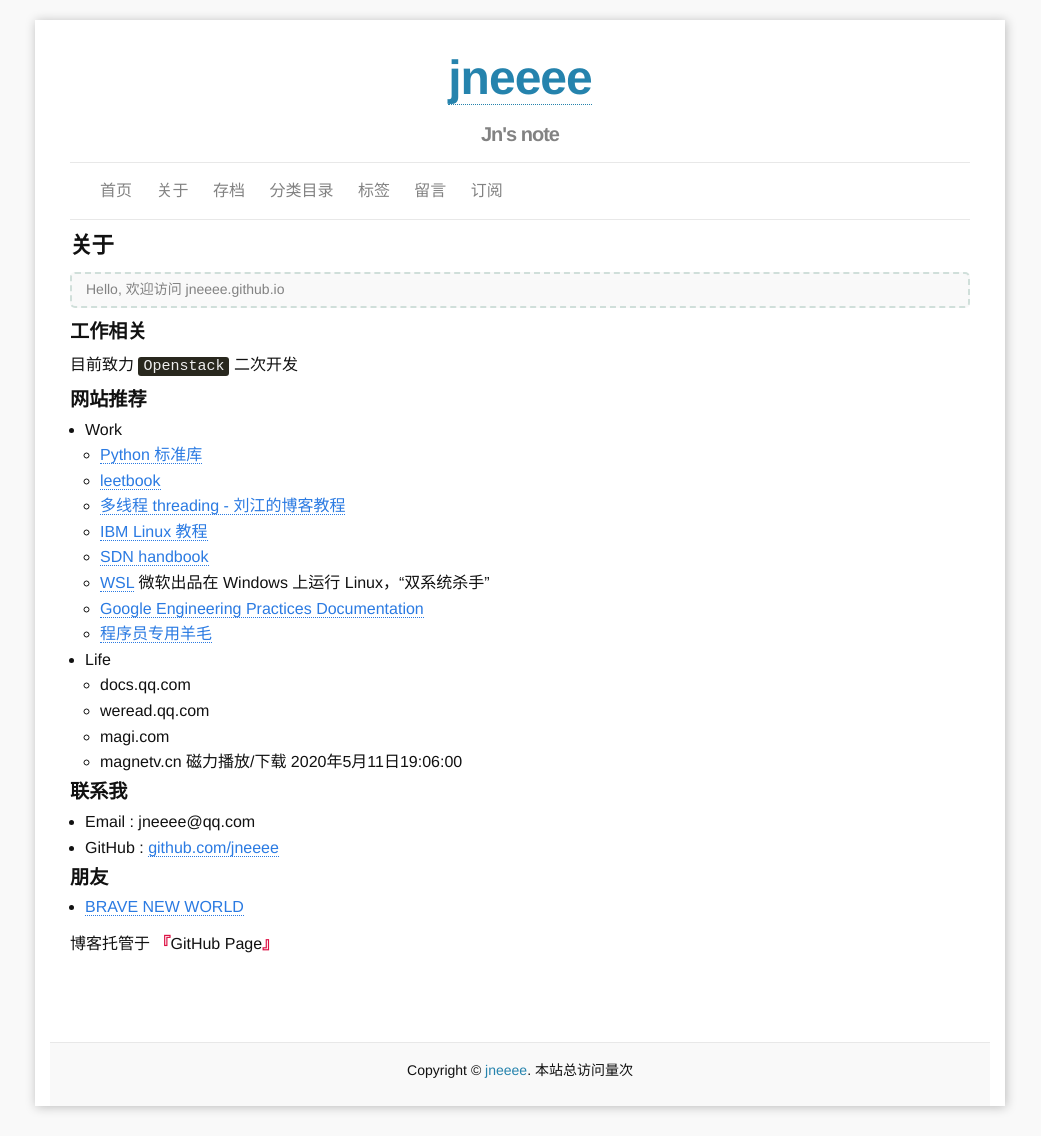
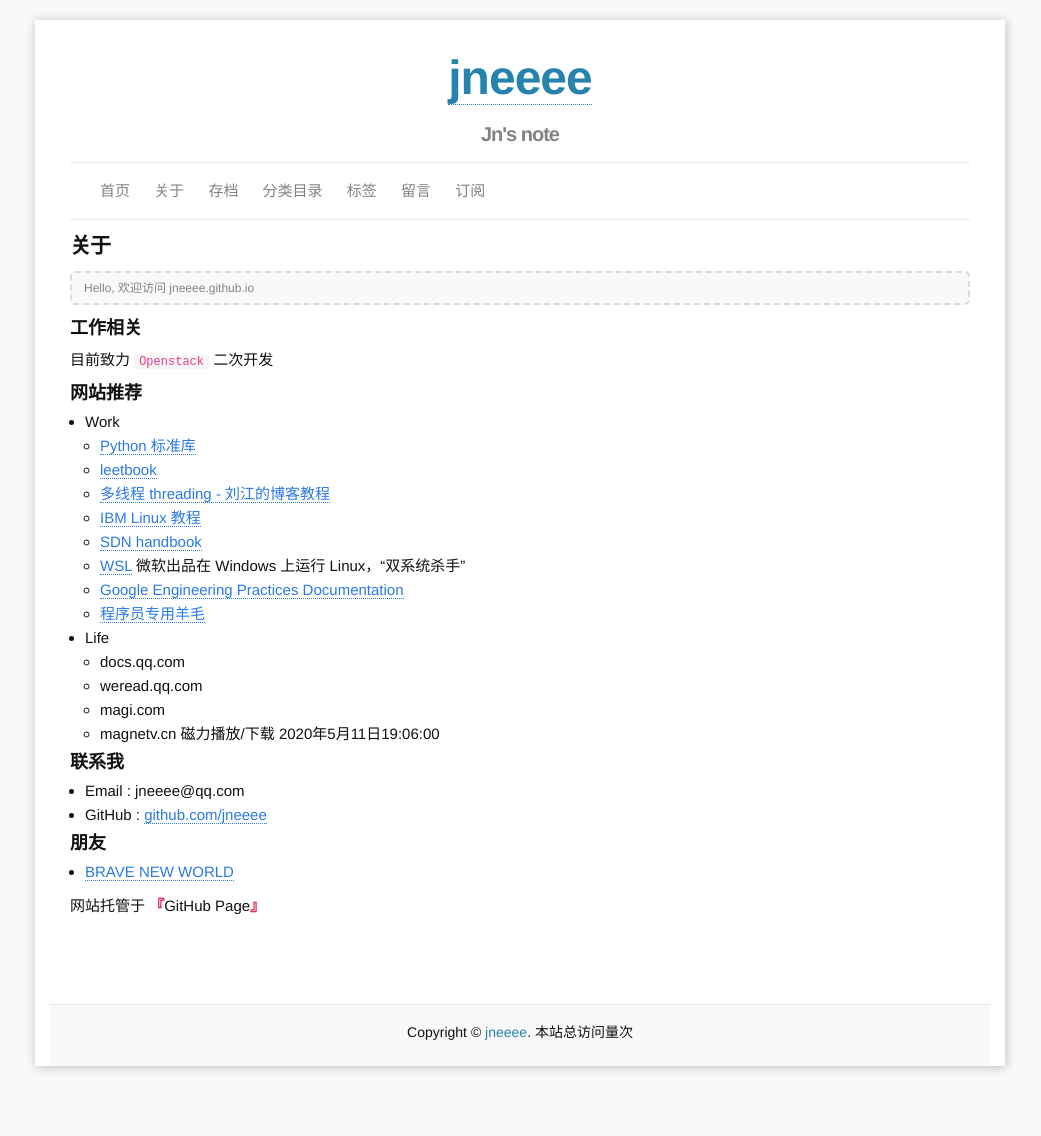
Before and after one commit to jneeee/jneeee.github.io, a Jekyll site: the page built from b_about.md, in a window 1280 px wide. Shown: the whole page, without its empty margins (120-1161 px from the left). Built offline with Jekyll 4.4.1, drawn with Linux system fonts in a browser that asks for light colours; comment, search, counter and statistics services are not loaded; after the commit the page ends 1096 px from its top, so only the background shows below that.

Commit message:
Change code css

```diff
--- a/_sass/_base.scss
+++ b/_sass/_base.scss
@@ -170,7 +170,6 @@ a {
 /**
  * Blockquotes
  */
-
 blockquote{
   padding: 0 1em;
   margin: 14px 0;
@@ -190,19 +189,21 @@ blockquote{
 }
 
 
-
 /**
  * Code formatting
  */
 pre,code {
-  font-size: 15px;
+  font-size: $small-font-size;
   border-radius: 3px;
   background-color: $code-backgroud-color;
   color: $code-font-color;
 }
 
 code {
-  padding: 1px 5px;
+  font-size: $small-font-size;
+  color: #e83e8c;
+  background-color: #f6f6f6;
+  padding: 0 5px;
 }
 
 pre {
@@ -211,11 +212,10 @@ pre {
 
   > code {
     border: 0;
-    padding-right: 0;
-    padding-left: 0;
+    padding: 0 0px;
+    color: $code-font-color;
   }
 }
-
 
 
 /**
--- a/b_about.md
+++ b/b_about.md
@@ -36,4 +36,4 @@ permalink: /about/
 ### 朋友
 * [BRAVE NEW WORLD](http://junphy.com/)
 
-博客托管于 <q>GitHub Page</q>
+网站托管于 <q>GitHub Page</q>
--- a/css/main.scss
+++ b/css/main.scss
@@ -5,9 +5,9 @@
 
 
 // Our variables
-$base-font-family: Helvetica, Arial, sans-serif !important;
-$base-font-size:   16px;
-$small-font-size:  $base-font-size * 0.875;
+$base-font-family: "Helvetica Neue",Helvetica,Verdana,Arial,sans-serif;
+$base-font-size:   15px;
+$small-font-size:  $base-font-size * 0.8;
 $base-line-height: 1.6em;
 
 $spacing-unit:     15px;
@@ -22,8 +22,8 @@ $grey-color:       #828282;
 $grey-color-light: lighten($grey-color, 40%);
 $grey-color-dark:  darken($grey-color, 25%);
 
-$code-backgroud-color: #29281e;
-$code-font-color:  #eee;
+$code-backgroud-color: #f5f5f5;
+$code-font-color:  #29281e;
 
 
 // Width of the content area
```
Also changed, not shown: _posts/2014-12-13-simple-post.md (+1 -1 lines).
